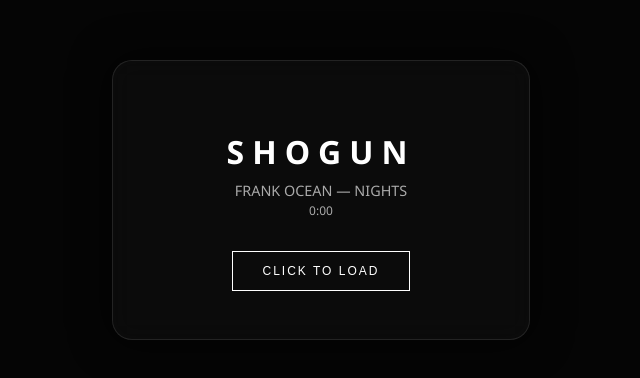
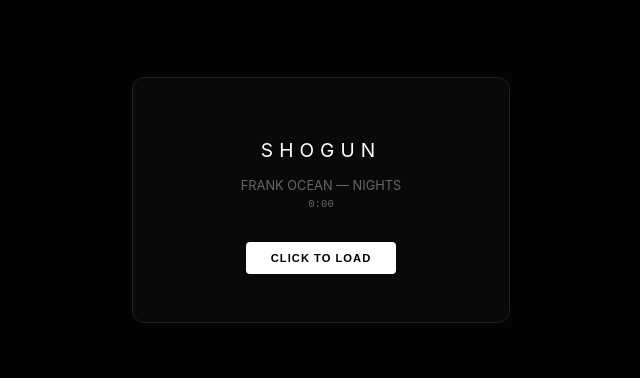
Before and after one commit to markakopian-sudo/Shogun, a plain HTML site: page index.html in a window 1280 px wide. Shown: the part 200-578 px from the top of the page, without its empty margins (319-959 px from the left). Drawn offline with Linux system fonts and the light colour scheme.

Commit message:
Update style.css

```diff
--- a/style.css
+++ b/style.css
@@ -1,8 +1,7 @@
-/* style.css */
 body {
-    background-color: #050505;
+    background-color: #030303;
     color: #ffffff;
-    font-family: 'Segoe UI', Tahoma, Geneva, Verdana, sans-serif;
+    font-family: -apple-system, BlinkMacSystemFont, "Segoe UI", Roboto, Helvetica, Arial, sans-serif;
     display: flex;
     justify-content: center;
     align-items: center;
@@ -11,49 +10,45 @@
 }
 
 .card {
-    background: rgba(15, 15, 15, 0.6);
-    border: 1px solid rgba(255, 255, 255, 0.1);
+    background: rgba(10, 10, 10, 0.9);
+    border: 1px solid #222;
     padding: 3rem;
-    border-radius: 20px;
+    border-radius: 12px;
     text-align: center;
-    backdrop-filter: blur(12px);
-    box-shadow: 0 0 40px rgba(0, 0, 0, 0.8);
-    width: 320px;
-    animation: fadeIn 1.5s ease;
+    width: 280px;
 }
 
 h1 {
-    font-size: 2rem;
-    letter-spacing: 0.5rem;
-    text-transform: uppercase;
-    margin-bottom: 0.5rem;
-    font-weight: 900;
+    font-size: 1.2rem;
+    letter-spacing: 6px;
+    margin-bottom: 1rem;
+    font-weight: 400;
 }
 
 .song-info {
-    color: #aaa;
-    font-size: 0.9rem;
+    color: #666;
+    font-size: 0.8rem;
     margin-bottom: 2rem;
 }
 
-.controls button {
-    background: transparent;
-    border: 1px solid #fff;
-    color: #fff;
-    padding: 12px 30px;
-    font-size: 0.75rem;
-    letter-spacing: 2px;
-    cursor: pointer;
-    transition: all 0.3s ease;
+#time {
+    display: block;
+    margin-top: 5px;
+    font-family: monospace;
 }
 
-.controls button:hover {
+button {
     background: #fff;
+    border: none;
     color: #000;
-    box-shadow: 0 0 15px rgba(255, 255, 255, 0.4);
+    padding: 10px 25px;
+    font-size: 0.7rem;
+    font-weight: bold;
+    letter-spacing: 1px;
+    cursor: pointer;
+    border-radius: 4px;
 }
 
-@keyframes fadeIn {
-    from { opacity: 0; transform: translateY(20px); }
-    to { opacity: 1; transform: translateY(0); }
+button:hover {
+    opacity: 0.8;
 }
```
